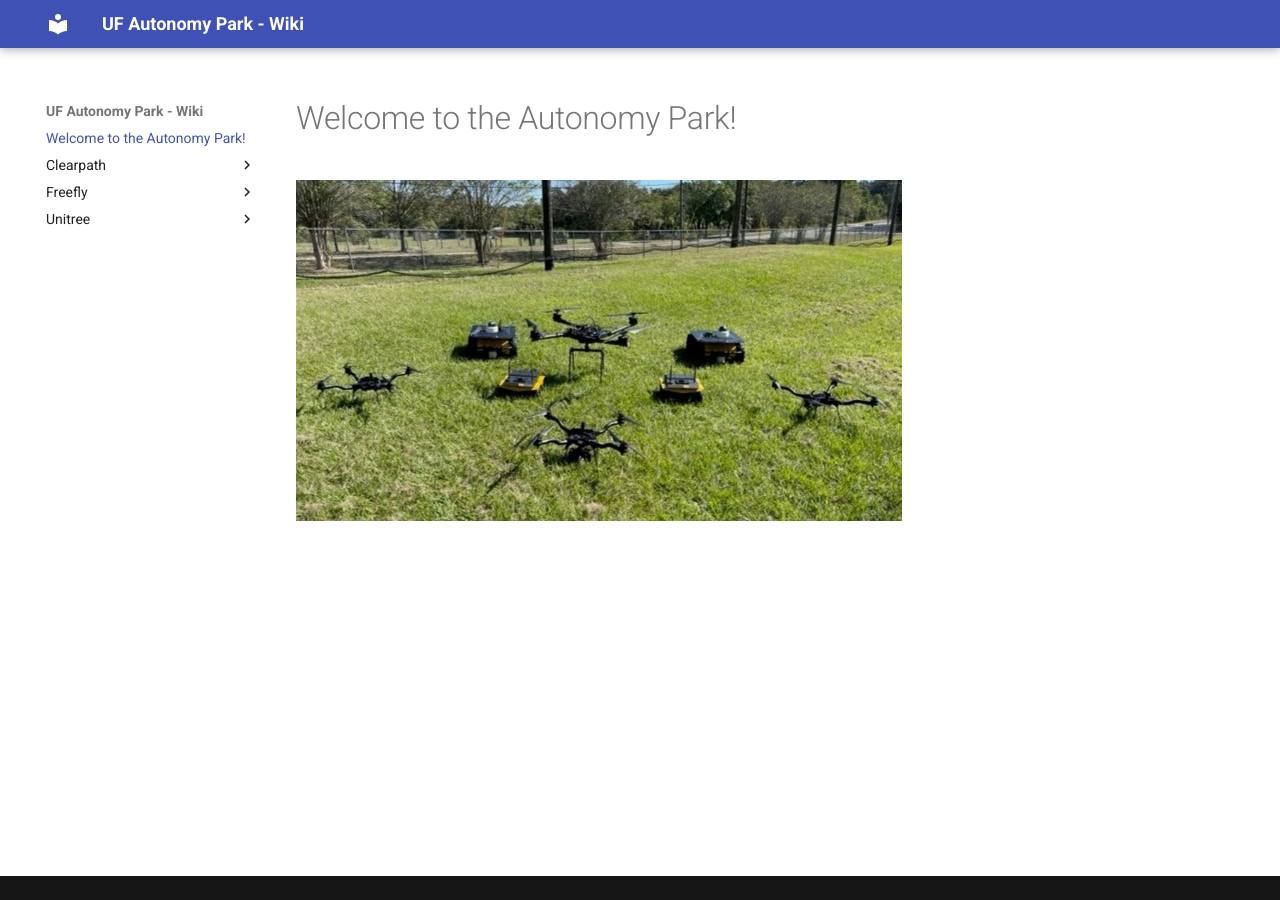
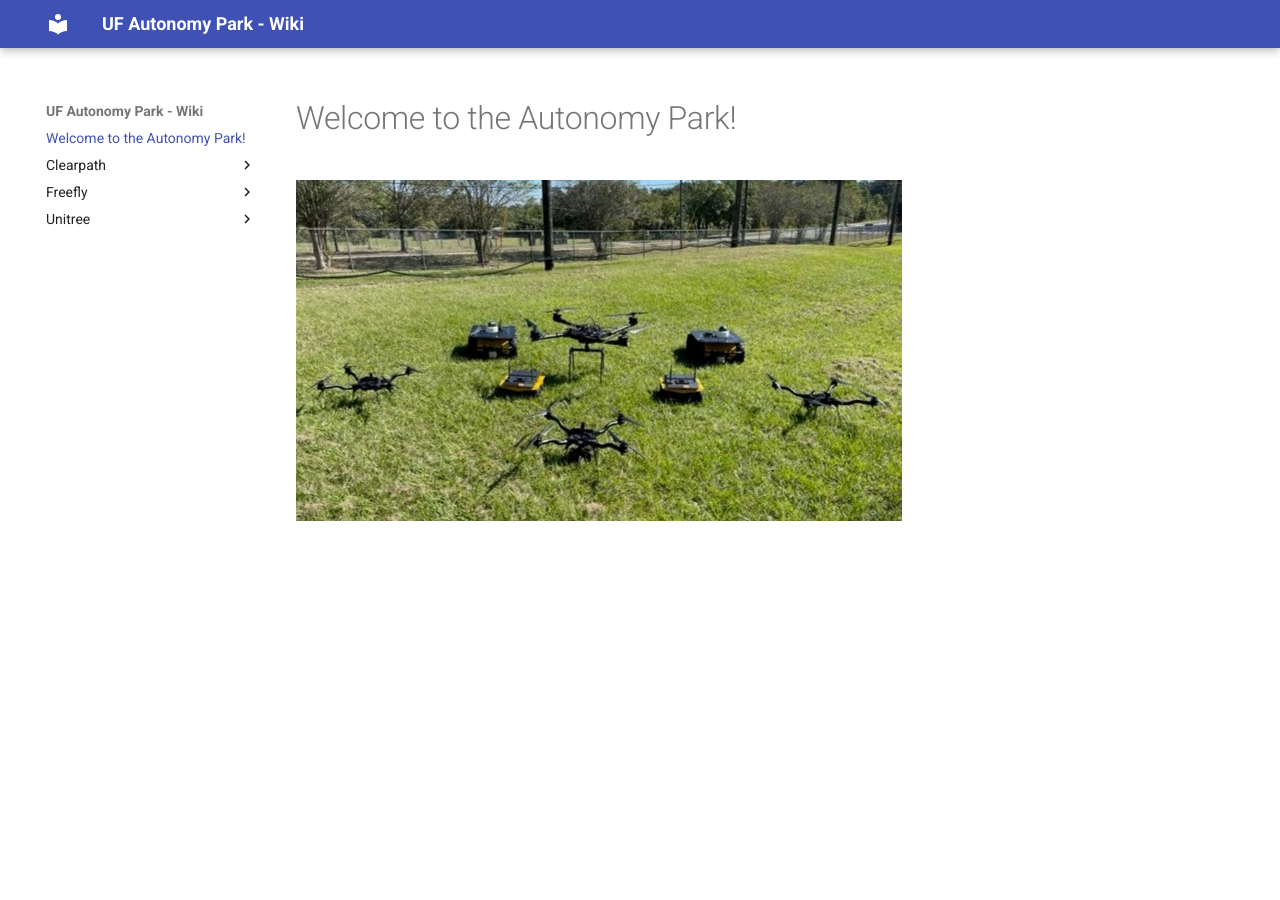
Before and after one commit to UFL-Autonomy-Park/apark_wiki, an MkDocs documentation site: the page built from docs/index.md, in a window 1280 px wide. Built offline with MkDocs 1.6.1 and Material for MkDocs 9.7.7, drawn with Linux system fonts in a browser that asks for light colours.

Commit message:
bye bye footer

```diff
--- /dev/null
+++ b/docs/stylesheets/extra.css
@@ -0,0 +1,3 @@
+.md-footer{
+    opacity: 0;
+}
--- a/mkdocs.yml
+++ b/mkdocs.yml
@@ -4,6 +4,8 @@ theme:
   favicon: images/favicon.ico
 extra:
   generator: false
+extra_css:
+  - stylesheets/extra.css
 markdown_extensions:
   - attr_list
 plugins:
```
